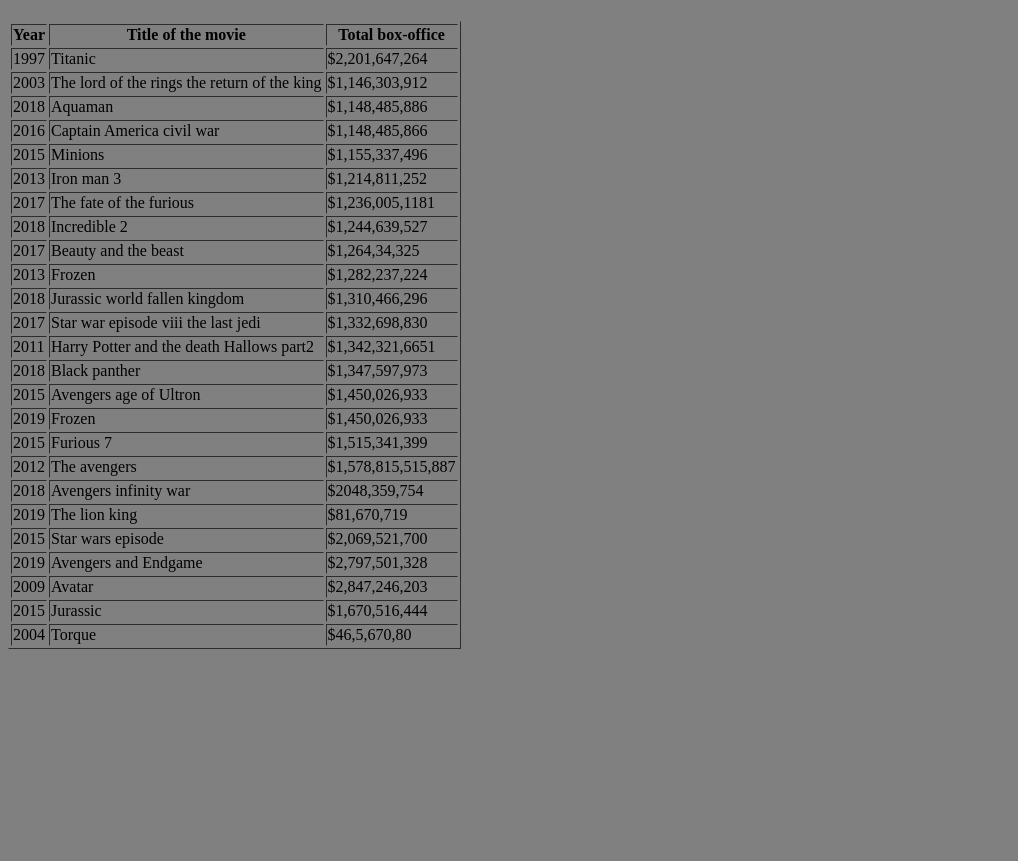
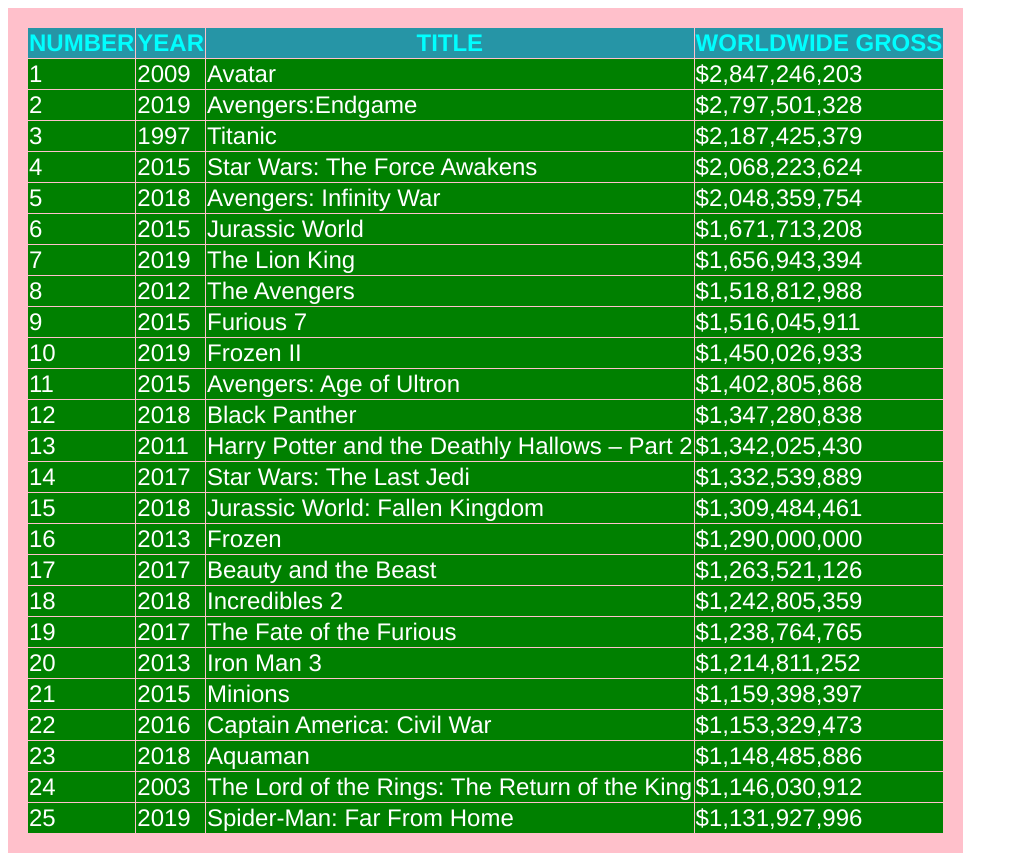
Before and after one commit to Vutomimkhari/Module-1-Asessment-4, a plain HTML site: page index.html in a window 1280 px wide. Shown: the whole page, without its empty margins (0-1018 px from the left). Before the commit the page ends 800 px from the top, so only its background shows below. Drawn offline with Linux system fonts and the light colour scheme.

Commit message:
Add files via upload

```diff
--- a/index.html
+++ b/index.html
@@ -1,137 +1,164 @@
-<!DOCTYPE html>
-<html>
-    <head>
- <Link rel="stylesheet" href="style. css">
-    </head>
-    <body bgcolor="Grey">
-        <h1></h1>
-        <table border="1">
-            <tr> <!---Tr= table row-->
-                <th>Year</th> <!---th = table heading-->
-                <th>Title of the movie</th>
-                <th>Total box-office</th>
-            <tr>
-                <td>1997</td>
-                <td>Titanic</td>
-                <td>$2,201,647,264</td> <!---table data-->
-            </tr>
+<!DOCTYPE HTML>
+<head>
+<link rel="stylesheet" href="style.css">
+</head>
+<body>
+	<table border="1">
+		<tr>
+		<th>NUMBER</th>
+		<th>YEAR</th>
+		<th>TITLE</th>
+		<th>WORLDWIDE GROSS</th>
+		</tr>
 			<tr>
-                <td>2003</td>
-                <td>The lord of the rings the return of the king</td>
-                <td>$1,146,303,912</td> <!---table data-->
-            </tr>
+			<td>1</td>
+			<td>2009</td>
+			<td>Avatar</td>
+			<td>$2,847,246,203</td>
+			</tr>
+				<tr>
+			<td>2</td>
+			<td>2019</td>
+			<td>Avengers:Endgame</td>
+			<td>$2,797,501,328</td>
+			</tr>
 			<tr>
-                <td>2018</td>
-                <td>Aquaman</td>
-                <td>$1,148,485,886</td> <!---table data-->
-            </tr>
+			<td>3</td>
+			<td>1997</td>
+			<td>Titanic</td>
+			<td>$2,187,425,379</td>
+			</tr>
 			<tr>
-                <td>2016</td>
-                <td>Captain America civil war</td>
-                <td>$1,148,485,866</td> <!---table data-->
-            </tr>
+			<td>4</td>
+			<td>2015</td>
+			<td>Star Wars: The Force Awakens</td>
+			<td>$2,068,223,624</td>
+			</tr>
 			<tr>
-                <td>2015</td>
-                <td>Minions</td>
-                <td>$1,155,337,496</td> <!---table data-->
-            </tr>
+			<td>5</td>
+			<td>2018</td>
+			<td>Avengers: Infinity War</td>
+			<td>$2,048,359,754</td>
+			</tr>
 			<tr>
-                <td>2013</td>
-                <td>Iron man 3</td>
-                <td>$1,214,811,252</td> <!---table data-->
-            </tr>
+			<td>6</td>
+			<td>2015</td>
+			<td>Jurassic World</td>
+			<td>$1,671,713,208</td>
+			</tr>
 			<tr>
-                <td>2017</td>
-                <td>The fate of the furious</td>
-                <td>$1,236,005,1181</td> <!---table data-->
-            </tr>
+			<td>7</td>
+			<td>2019</td>
+			<td>The Lion King</td>
+			<td>$1,656,943,394</td>
+			</tr>
 			<tr>
-                <td>2018</td>
-                <td>Incredible 2</td>
-                <td>$1,244,639,527</td> <!---table data-->
-            </tr>
+			<td>8</td>
+			<td>2012</td>
+			<td>The Avengers</td>
+			<td>$1,518,812,988</td>
+			</tr>
 			<tr>
-                <td>2017</td>
-                <td>Beauty and the beast</td>
-                <td>$1,264,34,325</td> <!---table data-->
-            </tr>
+			<td>9</td>
+			<td>2015</td>
+			<td>Furious 7</td>
+			<td>$1,516,045,911</td>
+			</tr>
 			<tr>
-                <td>2013</td>
-                <td>Frozen</td>
-                <td>$1,282,237,224</td> <!---table data-->
-            </tr>
+			<td>10</td>
+			<td>2019</td>
+			<td>Frozen II</td>
+			<td>$1,450,026,933</td>
+			</tr>
 			<tr>
-                <td>2018</td>
-                <td>Jurassic world fallen kingdom</td>
-                <td>$1,310,466,296</td> <!---table data-->
-            </tr>
+			<td>11</td>
+			<td>2015</td>
+			<td>Avengers: Age of Ultron</td>
+			<td>$1,402,805,868</td>
+			</tr>
 			<tr>
-                <td>2017</td>
-                <td>Star war episode viii the last jedi</td>
-                <td>$1,332,698,830</td> <!---table data-->
-            </tr>
+			<td>12</td>
+			<td>2018</td>
+			<td>Black Panther</td>
+			<td>$1,347,280,838</td>
+			</tr>
 			<tr>
-                <td>2011</td>
-                <td>Harry Potter and the death Hallows part2</td>
-                <td>$1,342,321,6651</td> <!---table data-->
-            </tr>
+			<td>13</td>
+			<td>2011</td>
+			<td>Harry Potter and the Deathly Hallows – Part 2</td>
+			<td>$1,342,025,430</td>
+			</tr>
 			<tr>
-                <td>2018</td>
-                <td>Black panther</td>
-                <td>$1,347,597,973</td> <!---table data-->
-            </tr>
+			<td>14</td>
+			<td>2017</td>
+			<td>Star Wars: The Last Jedi</td>
+			<td>$1,332,539,889</td>
+			</tr>
 			<tr>
-                <td>2015</td>
-                <td>Avengers age of Ultron</td>
-                <td>$1,450,026,933</td> <!---table data-->
-            </tr>
+			<td>15</td>
+			<td>2018</td>
+			<td>Jurassic World: Fallen Kingdom</td>
+			<td>$1,309,484,461</td>
+			</tr>
 			<tr>
-                <td>2019</td>
-                <td>Frozen</td>
-                <td>$1,450,026,933</td> <!---table data-->
-            </tr>
-
+			<td>16</td>
+			<td>2013</td>
+			<td>Frozen</td>
+			<td>$1,290,000,000</td>
+			</tr>
 			<tr>
-                <td>2015</td>
-                <td>Furious 7</td>
-                <td>$1,515,341,399</td> <!---table data-->
-            </tr>
+			<td>17</td>
+			<td>2017</td>
+			<td>Beauty and the Beast</td>
+			<td>$1,263,521,126</td>
+			</tr>
 			<tr>
-                <td>2012</td>
-                <td>The avengers</td>
-                <td>$1,578,815,515,887</td> <!---table data-->
-            </tr>
+			<td>18</td>
+			<td>2018</td>
+			<td>Incredibles 2</td>
+			<td>$1,242,805,359</td>
+			</tr>
 			<tr>
-                <td>2018</td>
-                <td>Avengers infinity war</td>
-                <td>$2048,359,754</td> <!---table data-->
-            </tr>
+			<td>19</td>
+			<td>2017</td>
+			<td>The Fate of the Furious</td>
+			<td>$1,238,764,765</td>
+			</tr>
 			<tr>
-                <td>2019</td>
-                <td>The lion king</td>
-                <td>$81,670,719</td> <!---table data-->
-            </tr>
+			<td>20</td>
+			<td>2013</td>
+			<td>Iron Man 3</td>
+			<td>$1,214,811,252</td>
+			</tr>
 			<tr>
-                <td>2015</td>
-                <td>Star wars episode</td>
-                <td>$2,069,521,700</td> <!---table data-->
-            </tr>
+			<td>21</td>
+			<td>2015</td>
+			<td>Minions</td>
+			<td>$1,159,398,397</td>
+			</tr>
 			<tr>
-                <td>2019</td>
-                <td>Avengers and Endgame</td>
-                <td>$2,797,501,328</td> <!---table data-->
-            </tr>
+			<td>22</td>
+			<td>2016</td>
+			<td>Captain America: Civil War</td>
+			<td>$1,153,329,473</td>
+			</tr>
 			<tr>
-                <td>2009</td>
-                <td>Avatar</td>
-                <td>$2,847,246,203</td> <!---table data-->
-            </tr>
+			<td>23</td>
+			<td>2018</td>
+			<td>Aquaman</td>
+			<td>$1,148,485,886</td>
+			</tr>
 			<tr>
-                <td>2015</td>
-                <td>Jurassic</td>
-                <td>$1,670,516,444</td> <!---table data-->
-            </tr>
-            <td>2004</td>
-            <td>Torque </td>
-             <td>$46,5,670,80
-        </table>
+			<td>24</td>
+			<td>2003</td>
+			<td>The Lord of the Rings: The Return of the King </td>
+			<td>$1,146,030,912</td>
+			</tr>
+			<tr>
+			<td>25</td>
+			<td>2019</td>
+			<td>Spider-Man: Far From Home</td>
+			<td>$1,131,927,996</td>
+			</tr>
+	</table>
+</body>
--- /dev/null
+++ b/style.css
@@ -0,0 +1,17 @@
+th{
+	font-weight: 1000;
+	background-color: #2695A6;
+	color: aqua;
+	}
+	table{
+	border-collapse: collapse;
+	font-family: Helvetica, sans-serif;
+	padding: 40px;
+	font-size: 1.5em;
+	border-collapse: collapse;
+	background-color: green;
+	color: white;
+	border-width: 20px;
+	border-style: solid;
+	border-color: pink;
+	}
```
